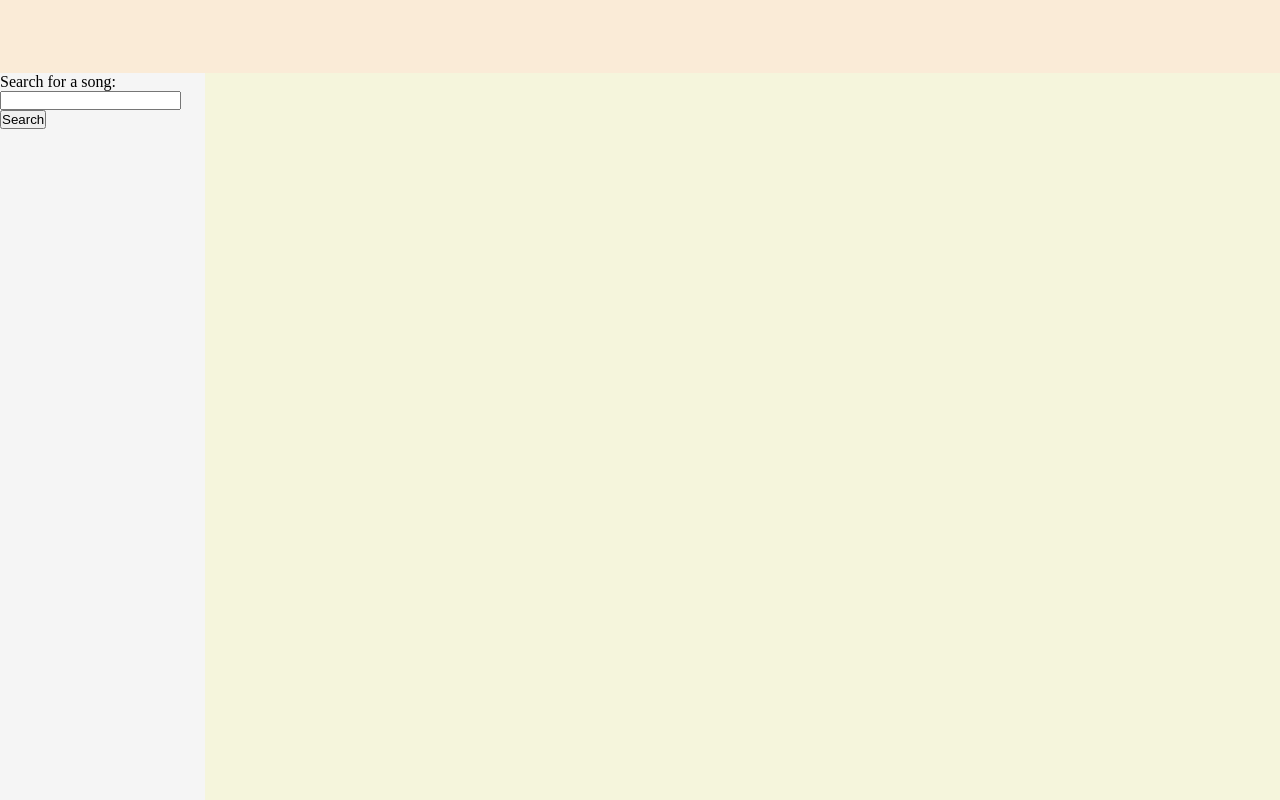
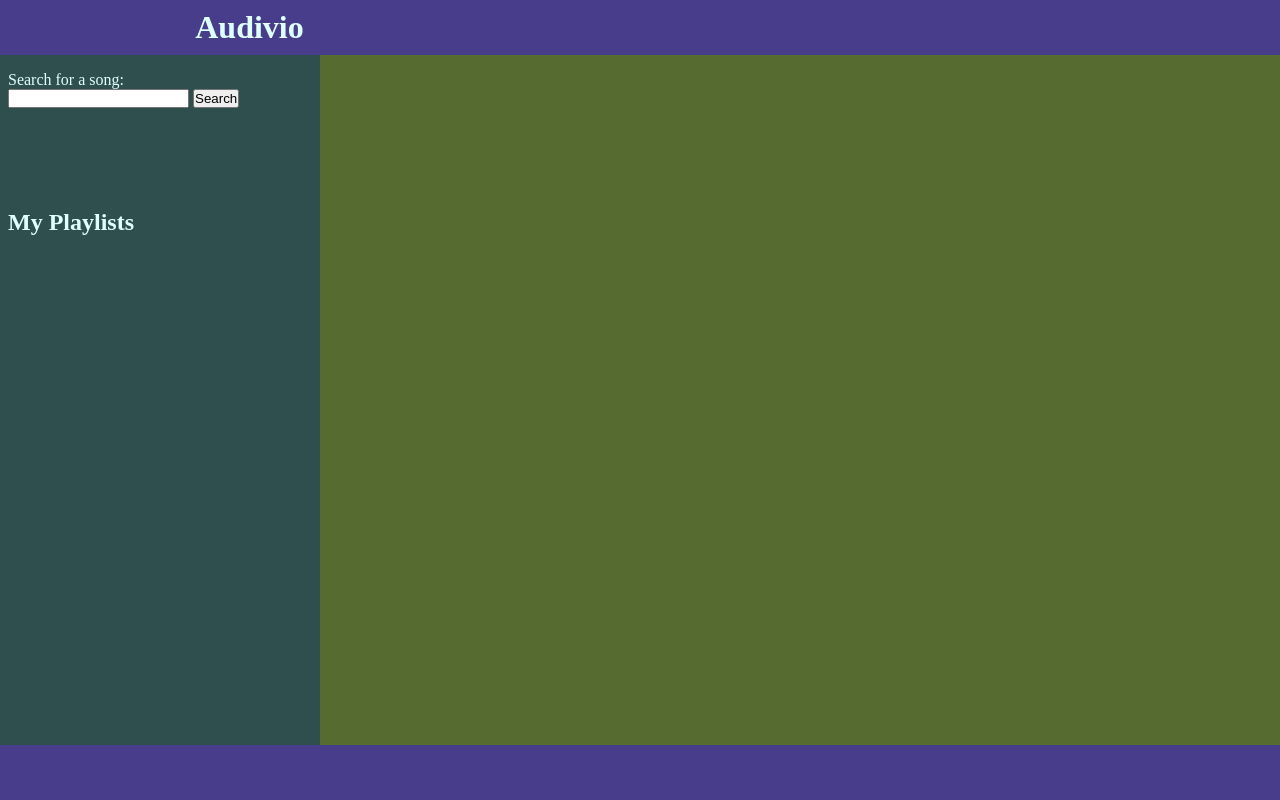
Before and after one commit to Hansturismo/assignment-3, a plain HTML site: page index.html in a window 1280 px wide. Drawn offline with Linux system fonts and the light colour scheme.

Commit message:
initial styling, figuring out where to display what, sizing etc

```diff
--- /dev/null
+++ b/css/footer.css
@@ -0,0 +1,9 @@
+footer {
+  display: flex;
+  justify-content: space-around;
+  align-items: center;
+  width: 100%;
+  height: 8%;
+  background-color: darkslateblue;
+  color: lightcyan;
+}
--- a/css/header.css
+++ b/css/header.css
@@ -1,6 +1,18 @@
 header {
   display: flex;
+  justify-content: space-around;
+  align-items: center;
   width: 100%;
-  height: 10%;
-  background-color: antiquewhite;
+  height: 8%;
+  background-color: darkslateblue;
+  color: lightcyan;
 }
+
+.header__content {
+  display: flex;
+}
+
+.header-title {
+  height: auto;
+  width: auto;
+}
--- a/css/sidebar.css
+++ b/css/sidebar.css
@@ -1,6 +1,26 @@
 .sidebar {
   display: flex;
+  flex: 0 0 20rem;
+  min-width: 20rem;
+  max-width: 20%;
+  flex-direction: column;
   height: 100%;
-  width: 16%;
-  background-color: whitesmoke;
+  background-color: darkslategray;
+  color: lightcyan;
 }
+
+.searchbar {
+  flex: 0 0 100%;
+  height: auto;
+  max-height: 20%;
+  padding: 1rem 1rem 1rem 0.5rem;
+}
+
+.playlists {
+  display: flex;
+  flex: 0 0 100%;
+  height: auto;
+  max-height: 80%;
+  padding: 1rem 1rem 1rem 0.5rem;
+  flex-direction: column;
+}
--- a/css/styles.css
+++ b/css/styles.css
@@ -1,12 +1,16 @@
+
+
 body {
   display: flex;
   flex-direction: column;
   height: 100vh;
+  min-height: 100vh;
   width: 100vw;
+  min-width: 100vw;
 }
 
 main {
   display: flex;
   height: 100%;
-  background-color: beige;
+  background-color: darkolivegreen;
 }
--- a/index.html
+++ b/index.html
@@ -8,20 +8,30 @@
     <link href="./css/musicplayer.css" rel="stylesheet" />
     <link href="./css/header.css" rel="stylesheet" />
     <link href="./css/sidebar.css" rel="stylesheet" />
+    <link href="./css/footer.css" rel="stylesheet" />
     <link rel="icon" type="image/x-icon" href="/icons/favicon.ico" />
     <script src="./js/songs.js" defer></script>
     <script src="./js/app.js" defer></script>
     <title>Audivio</title>
   </head>
   <body>
-    <header></header>
+    <header>
+      <h1 class="header-title">Audivio</h1>
+      <div class="header__content"></div>
+      <div class="header__content"></div>
+    </header>
     <main>
       <div class="sidebar">
         <div class="searchbar">
           <label for="searchInput">Search for a song:</label>
-          <input type="text" name="searchInput" />
+          <input type="text" name="searchInput" id="searchInput" />
           <button>Search</button>
         </div>
+        <div class="playlists">
+          <h2>My Playlists</h2>
+        </div>
+      </div>
+      <div class="main">
         <div class="content-wrapper">
           <div class="content"></div>
         </div>
```
